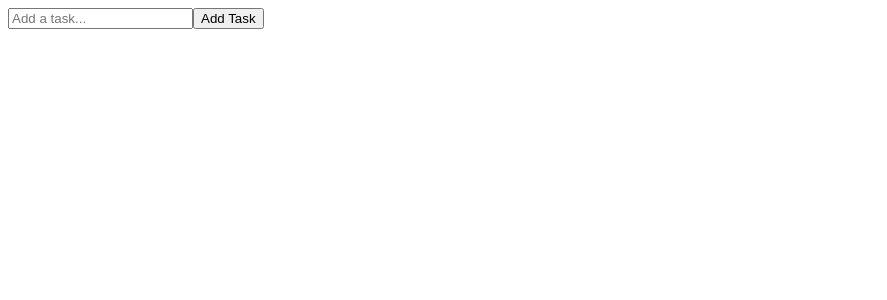
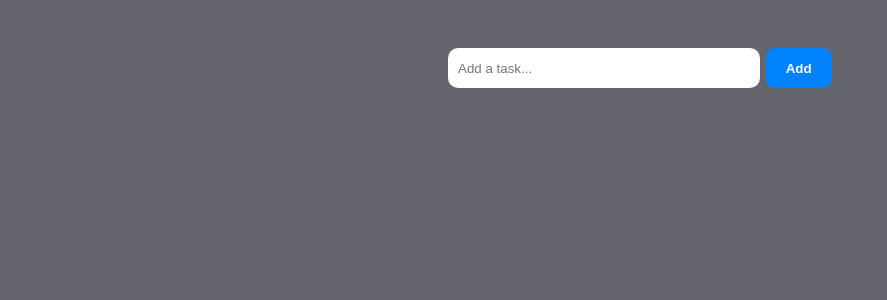
Before and after one commit to mariovyord/todo-app, a React (Create React App) app: page / in a window 1280 px wide. Shown: the top 300 px of the page, without its empty margins (0-887 px from the left). Built offline with nearby package versions, Linux system fonts and the light colour scheme.

Commit message:
Add  CSS

```diff
--- a/src/App.js
+++ b/src/App.js
@@ -18,8 +18,12 @@ function App() {
 
 	return (
 		<div className="App">
-			<TodoForm addTask={addTask} />
-			{todos.map((x) => <Todo key={x._id} _id={x._id} value={x.value} deleteTask={deleteTask} />)}
+			<main>
+				<TodoForm addTask={addTask} />
+				<div className="task-list">
+					{todos.map((x) => <Todo key={x._id} _id={x._id} value={x.value} deleteTask={deleteTask} />)}
+				</div>
+			</main>
 		</div>
 	);
 }
--- a/src/components/Todo.js
+++ b/src/components/Todo.js
@@ -14,10 +14,11 @@ export default function Todo({ value, _id, deleteTask }) {
 	}
 
 	return (
-		<div>
-			<p onClick={handleComplete} className={completed ? 'completed' : ''}>{value}
-				<RiDeleteBin6Line onClick={handleDelete} />
-			</p>
+		<div onClick={handleComplete} className={completed ? 'completed card' : 'card'}>
+			<div className='card-values'>
+				<span>{value}</span>
+				<span><RiDeleteBin6Line onClick={handleDelete} /></span>
+			</div>
 		</div>
 	)
 }
--- a/src/components/TodoForm.js
+++ b/src/components/TodoForm.js
@@ -14,9 +14,9 @@ export default function TodoForm({ addTask }) {
 	}
 
 	return (
-		<form onSubmit={handleSubmit}>
+		<form className='task-input' onSubmit={handleSubmit}>
 			<input type="text" placeholder="Add a task..." name="task" onChange={handleChange} />
-			<button>Add Task</button>
+			<button>Add</button>
 		</form>
 
 	)
--- a/src/index.css
+++ b/src/index.css
@@ -1,3 +1,120 @@
+/* Basic resets */
+
+html {
+	box-sizing: border-box;
+	font-size: 16px;
+	font-family: Arial, Helvetica, sans-serif;
+}
+
+*,
+*:before,
+*:after {
+	box-sizing: inherit;
+}
+
+body,
+h1,
+h2,
+h3,
+h4,
+h5,
+h6,
+p,
+ol,
+ul {
+	margin: 0;
+	padding: 0;
+	font-weight: normal;
+}
+
+ol,
+ul {
+	list-style: none;
+}
+
+img {
+	max-width: 100%;
+	height: auto;
+}
+
+/* Styles */
+
+.App {
+	display: flex;
+	justify-content: center;
+	padding-top: 3rem;
+	height: 100vh;
+	background-color: rgb(100, 101, 109);
+}
+
+main {
+	width: 400px;
+	padding: 0 0.5rem;
+}
+
+/* Task Card */
+
+.card {
+	border-radius: 10px;
+	padding: 1rem 1rem;
+	margin-top: 5px;
+	transition: 0.2s ease-in-out;
+}
+
+.card:hover {
+	scale: 1.1;
+}
+
+.card-values {
+	display: flex;
+	justify-content: space-between;
+}
+
+.card:nth-last-child(4n) {
+	background-color: #FF00D8;
+}
+
+.card:nth-last-child(4n - 1) {
+	background-color: #FFB201;
+}
+
+.card:nth-last-child(4n - 2) {
+	background-color: #96FF01;
+}
+
+.card:nth-last-child(4n - 3) {
+	background-color: #00FFC3;
+}
+
 .completed {
-	color: red;
+	opacity: 0.3;
 }
+
+/* Input Form */
+
+.task-input {
+	display: flex;
+	gap: 5px;
+	height: 2.5rem;
+}
+
+input {
+	width: 100%;
+	border-radius: 10px;
+	border: none;
+	padding: 10px;
+}
+
+.task-input button {
+	border-radius: 10px;
+	width: 5rem;
+	background-color: #0082FD;
+	border: none;
+	color: white;
+	font-weight: bolder;
+}
+
+.task-input button:hover {
+	cursor: pointer;
+	background-color: #319afc;
+}
```
